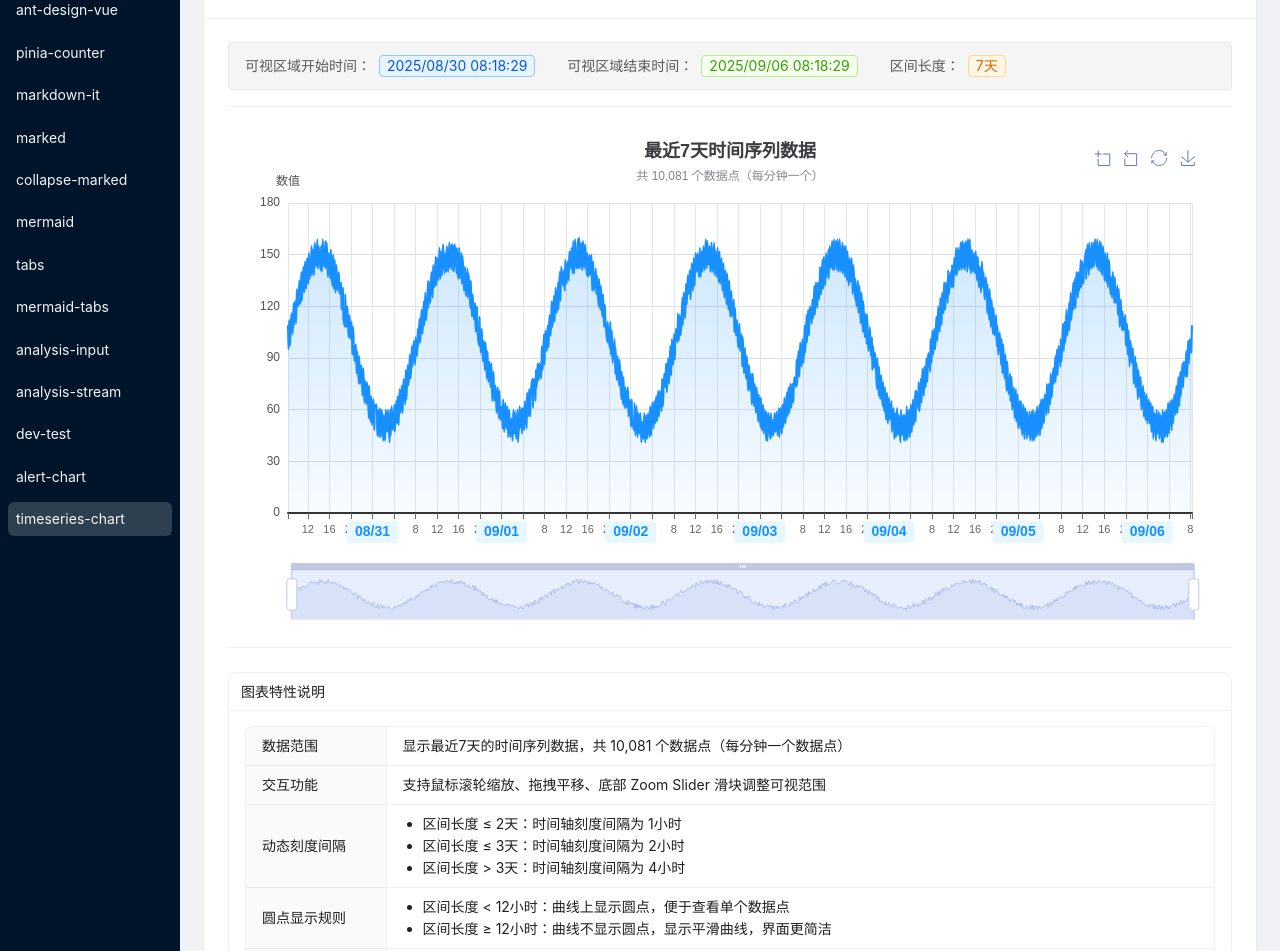
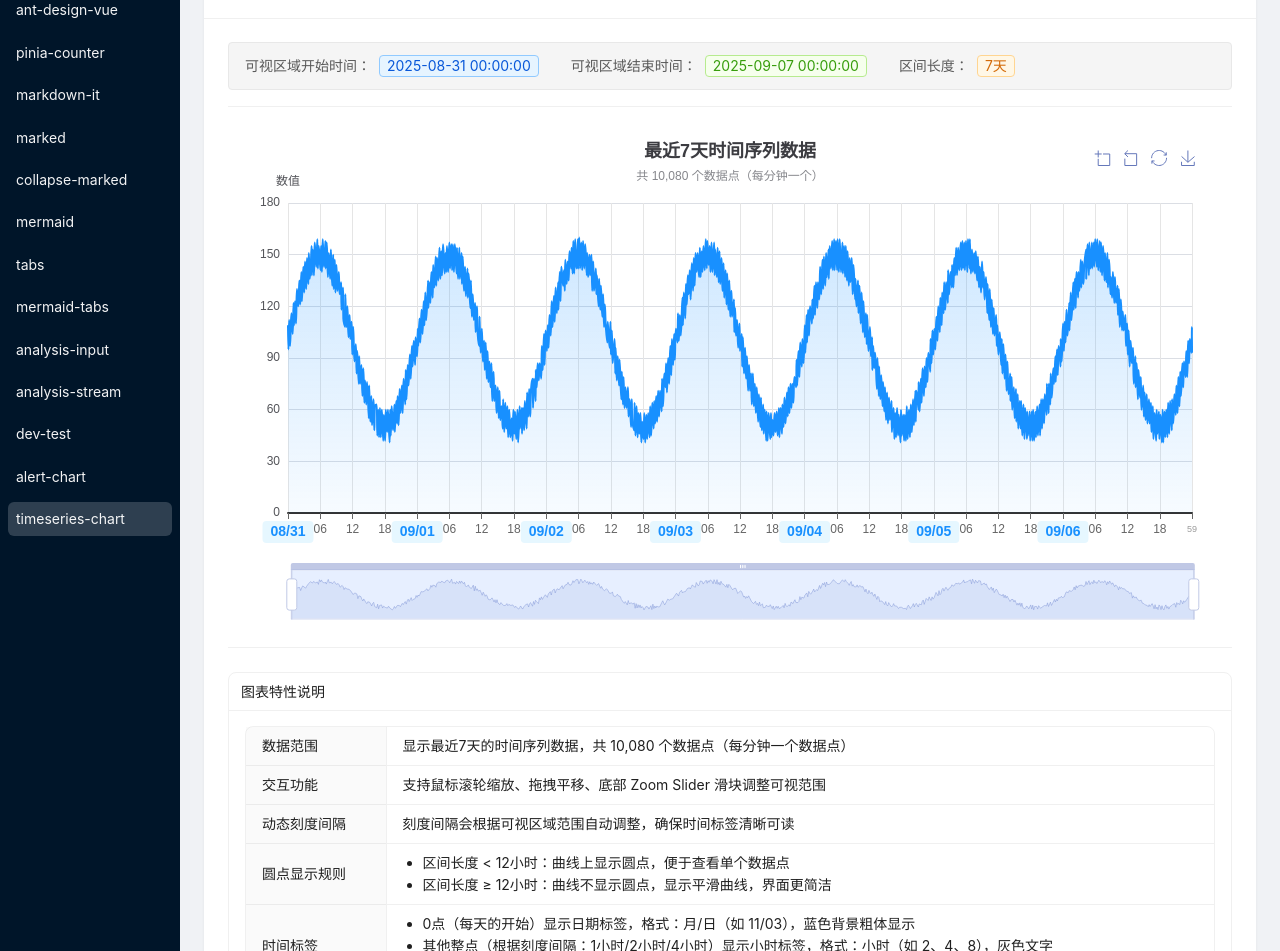
Before and after one commit to yokewang/vue3-ant-learn, a Vue app: page /timeseries-chart in a window 1280 px wide. Shown: the part 61-1012 px from the top of the page. Built offline with nearby package versions, Linux system fonts and the light colour scheme.

Commit message:
fix: 修复复位按钮后信息不同步的问题，优化时间序列图表显示

```diff
--- a/package.json
+++ b/package.json
@@ -15,6 +15,7 @@
   },
   "dependencies": {
     "ant-design-vue": "^4.2.6",
+    "dayjs": "^1.11.19",
     "echarts": "^6.0.0",
     "highlight.js": "^11.11.1",
     "markdown-it": "^14.1.0",
--- a/src/views/TimeSeriesChartView.vue
+++ b/src/views/TimeSeriesChartView.vue
@@ -11,6 +11,7 @@ import {
   TitleComponent,
 } from 'echarts/components'
 import VChart from 'vue-echarts'
+import dayjs from 'dayjs'
 
 // 按需引入 ECharts 模块
 use([
@@ -29,28 +30,23 @@ const visibleEndTime = ref('')
 const visibleDuration = ref('') // 可视区域时长
 const allData = ref([])
 
-// 格式化时间显示
-function formatDateTime(timestamp) {
-  const date = new Date(timestamp)
-  return date.toLocaleString('zh-CN', {
-    year: 'numeric',
-    month: '2-digit',
-    day: '2-digit',
-    hour: '2-digit',
-    minute: '2-digit',
-    second: '2-digit',
-  })
-}
 
 // 生成模拟数据：sine 曲线 + 噪音
 function generateMockData() {
   const data = []
-  const now = Date.now()
-  const sevenDaysAgo = now - 7 * 24 * 60 * 60 * 1000
+  const now = new Date()
+
+  // 获取本地时区的今天0点
+  const today = new Date(now.getFullYear(), now.getMonth(), now.getDate(), 0, 0, 0, 0)
+  const todayTimestamp = today.getTime()
+
+  // 7天前（6天前，因为包含今天）
+  const sevenDaysAgo = todayTimestamp - 6 * 24 * 60 * 60 * 1000
+
   const oneMinute = 60 * 1000
 
-  // 7天 = 10,080 分钟（约10,081个数据点）
-  for (let i = 0; i < 10081; i++) {
+  // 7天 = 10,080 分钟
+  for (let i = 0; i < 1440 * 7; i++) {
     const timestamp = sevenDaysAgo + i * oneMinute
 
     // sine 曲线（周期约为1天）+ 噪音
@@ -87,16 +83,17 @@ function updateVisibleRange() {
   const endIndex = Math.floor((end / 100) * totalDataPoints) - 1
 
   if (allData.value[startIndex]) {
-    visibleStartTime.value = formatDateTime(allData.value[startIndex][0])
+    visibleStartTime.value = dayjs(allData.value[startIndex][0]).format('YYYY-MM-DD HH:mm:ss')
   }
 
   if (allData.value[endIndex]) {
-    visibleEndTime.value = formatDateTime(allData.value[endIndex][0])
+    // console.log(allData.value[endIndex][0] + 60 * 1000)
+    visibleEndTime.value = dayjs(allData.value[endIndex][0] + 60 * 1000).format('YYYY-MM-DD HH:mm:ss')
   }
 
   // 计算可视区域的时间跨度
   if (allData.value[startIndex] && allData.value[endIndex]) {
-    const visibleTimeSpan = allData.value[endIndex][0] - allData.value[startIndex][0]
+    const visibleTimeSpan = allData.value[endIndex][0] - allData.value[startIndex][0] + 60 * 1000
     const visibleDays = visibleTimeSpan / (24 * 60 * 60 * 1000)
     const visibleHours = visibleTimeSpan / (60 * 60 * 1000)
 
@@ -111,17 +108,6 @@ function updateVisibleRange() {
       }
     } else {
       visibleDuration.value = `${Math.round(visibleHours)}小时`
-    }
-
-    // 根据可视区域大小动态调整刻度间隔
-    let newIntervalHours = visibleDays <= 3 ? 3 : 4
-    if (visibleDays <= 2) {
-      newIntervalHours = 2
-    }
-
-    if (currentIntervalHours.value !== newIntervalHours) {
-      currentIntervalHours.value = newIntervalHours
-      updateAxisInterval(newIntervalHours)
     }
 
     // 根据可视区域大小动态调整是否显示圆点（小于12小时显示圆点）
@@ -145,33 +131,31 @@ function updateSeriesSymbol(showSymbol) {
   })
 }
 
-// 更新坐标轴间隔配置
-function updateAxisInterval(intervalHours) {
-  console.log(intervalHours)
-  if (!chartRef.value?.chart) return
-
-  const intervalMs = intervalHours * 3600 * 1000
-
-  // 使用 setOption 局部更新，保持当前缩放状态
-  chartRef.value.chart.setOption({
-    xAxis: {
-      interval: intervalMs,
-      minInterval: intervalMs,
-      maxInterval: intervalMs,
-    },
+// 处理 dataZoom 事件
+function handleDataZoom() {
+  // 使用 nextTick 和延迟确保图表更新完成后再更新信息
+  // 复位操作时图表状态更新需要时间，所以延迟稍长一些
+  nextTick(() => {
+    setTimeout(() => {
+      updateVisibleRange()
+    }, 200)
   })
 }
 
-// 处理 dataZoom 事件
-function handleDataZoom() {
-  updateVisibleRange()
+// 处理 restore 事件（复位按钮）
+function handleRestore() {
+  // 复位后延迟更新信息，确保图表完全恢复
+  // 复位操作需要更多时间来完成状态更新
+  setTimeout(() => {
+    updateVisibleRange()
+  }, 300)
 }
 
 // ECharts 配置
 const chartOption = ref({
   title: {
     text: '最近7天时间序列数据',
-    subtext: '共 10,081 个数据点（每分钟一个）',
+    subtext: '共 10,080 个数据点（每分钟一个）',
     left: 'center',
   },
   tooltip: {
@@ -198,11 +182,7 @@ const chartOption = ref({
   xAxis: {
     type: 'time',
     boundaryGap: false,
-    // 强制主刻度间隔：4小时（使用 interval）
-    interval: 3600 * 1000 * 4, // 4小时
-    minInterval: 3600 * 1000 * 4,
-    maxInterval: 3600 * 1000 * 4,
-    // 主刻度线（0点用粗线，其他时间用细线）
+    splitNumber: 24,
     axisTick: {
       show: true,
       length: 6,
@@ -220,12 +200,11 @@ const chartOption = ref({
         type: 'solid',
       },
     },
-    // 坐标轴标签：0点显示日期（粗体大字），其他整点显示小时（细字）
-    // 动态间隔：<3天时每2小时，>=3天时每4小时
     axisLabel: {
       formatter: function(value) {
         try {
           const date = new Date(value)
+
           if (isNaN(date.getTime())) return ''
 
           const hour = date.getHours()
@@ -233,13 +212,20 @@ const chartOption = ref({
 
           // 0点显示日期（使用 rich 样式）
           if (hour === 0 && minutes === 0) {
-            const dateStr = date.toISOString().slice(5, 10).replace(/-/g, '/')
+
+            const dateStr = dayjs(date).format('MM/DD')
             return `{dateStyle|${dateStr}}`
           }
 
           // 其他整点显示小时（ECharts 已按间隔筛选）
           if (minutes === 0) {
-            return `{hourStyle|${hour}}`
+            const hourStr = hour < 10 ? `0${hour}` : hour
+            return `{hourStyle|${hourStr}}`
+          }else{
+            //用浅色显示分钟信息
+            const minuteStr = minutes < 10 ? `0${minutes}` : minutes
+            return `{minuteStyle|${minuteStr}}`
+
           }
 
           return ''
@@ -259,9 +245,15 @@ const chartOption = ref({
           lineHeight: 22,
         },
         hourStyle: {
-          fontSize: 11,
+          fontSize: 12,
           fontWeight: 'normal',
           color: '#666',
+          lineHeight: 18,
+        },
+        minuteStyle: {
+          fontSize: 9,
+          fontWeight: 'normal',
+          color: '#999',
           lineHeight: 18,
         },
       },
@@ -354,11 +346,12 @@ onMounted(async () => {
 
     // 初始化可视区域时间
     if (mockData.length > 0) {
-      visibleStartTime.value = formatDateTime(mockData[0][0])
-      visibleEndTime.value = formatDateTime(mockData[mockData.length - 1][0])
+      visibleStartTime.value = dayjs(mockData[0][0]).format('YYYY-MM-DD HH:mm:ss')
+      visibleEndTime.value = dayjs(mockData[mockData.length - 1][0] + 60 * 1000).format('YYYY-MM-DD HH:mm:ss')
+      console.log(visibleEndTime.value)
 
       // 初始化时长（7天）
-      const timeSpan = mockData[mockData.length - 1][0] - mockData[0][0]
+      const timeSpan = mockData[mockData.length - 1][0] - mockData[0][0] + 60 * 1000
       const days = Math.floor(timeSpan / (24 * 60 * 60 * 1000))
       const hours = Math.round((timeSpan % (24 * 60 * 60 * 1000)) / (60 * 60 * 1000))
       if (hours > 0) {
@@ -374,6 +367,8 @@ onMounted(async () => {
     setTimeout(() => {
       if (chartRef.value?.chart) {
         chartRef.value.chart.on('datazoom', handleDataZoom)
+        // 监听 restore 事件（复位按钮）
+        chartRef.value.chart.on('restore', handleRestore)
         // 初始化时计算一次可视区域，设置正确的间隔
         updateVisibleRange()
       }
@@ -423,17 +418,13 @@ onMounted(async () => {
         <a-card title="图表特性说明" size="small" :bordered="true">
           <a-descriptions :column="1" size="small" bordered>
             <a-descriptions-item label="数据范围">
-              显示最近7天的时间序列数据，共 10,081 个数据点（每分钟一个数据点）
+              显示最近7天的时间序列数据，共 10,080 个数据点（每分钟一个数据点）
             </a-descriptions-item>
             <a-descriptions-item label="交互功能">
               支持鼠标滚轮缩放、拖拽平移、底部 Zoom Slider 滑块调整可视范围
             </a-descriptions-item>
             <a-descriptions-item label="动态刻度间隔">
-              <ul style="margin: 0; padding-left: 20px;">
-                <li>区间长度 ≤ 2天：时间轴刻度间隔为 1小时</li>
-                <li>区间长度 ≤ 3天：时间轴刻度间隔为 2小时</li>
-                <li>区间长度 > 3天：时间轴刻度间隔为 4小时</li>
-              </ul>
+              刻度间隔会根据可视区域范围自动调整，确保时间标签清晰可读
             </a-descriptions-item>
             <a-descriptions-item label="圆点显示规则">
               <ul style="margin: 0; padding-left: 20px;">
@@ -443,9 +434,9 @@ onMounted(async () => {
             </a-descriptions-item>
             <a-descriptions-item label="时间标签">
               <ul style="margin: 0; padding-left: 20px;">
-                <li>0点显示日期标签（蓝色背景，粗体）</li>
-                <li>其他整点显示小时标签（灰色文字）</li>
-                <li>刻度标签会根据可视范围自动调整显示密度</li>
+                <li>0点（每天的开始）显示日期标签，格式：月/日（如 11/03），蓝色背景粗体显示</li>
+                <li>其他整点（根据刻度间隔：1小时/2小时/4小时）显示小时标签，格式：小时（如 2、4、8），灰色文字</li>
+                <li>刻度间隔根据可视区域范围自动选择（1小时/2小时/4小时），确保标签清晰不重叠</li>
               </ul>
             </a-descriptions-item>
             <a-descriptions-item label="可视区域信息">
```
Also changed, not shown: 1 other file (tests, documents, lock files or other folders).
